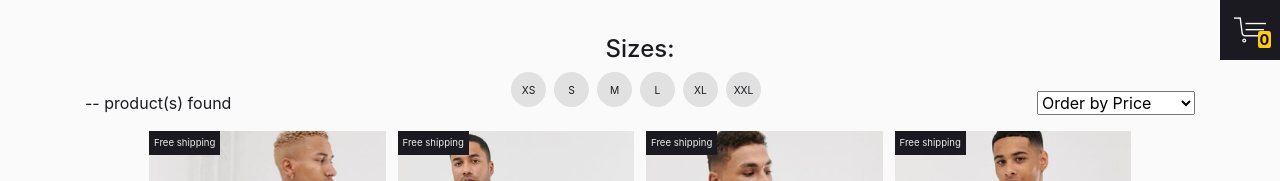
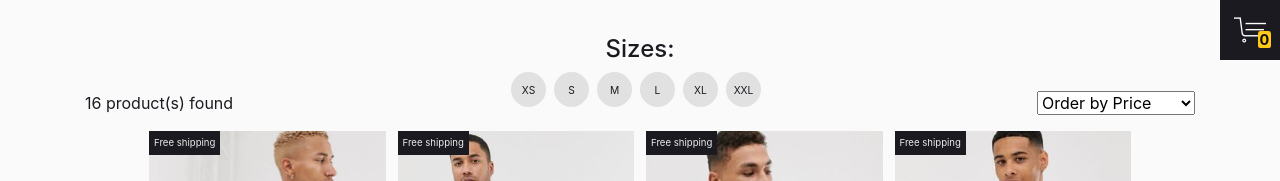
Before and after one commit to RBGeorgiev/javascript-practice, a React (Create React App) app in the folder shopping-cart-react/: page / in a window 1280 px wide. Shown: the top 181 px of the page. Built offline with nearby package versions, Linux system fonts and the light colour scheme.

Commit message:
added text showing number of products found

```diff
--- a/shopping-cart-react/src/components/filter.js
+++ b/shopping-cart-react/src/components/filter.js
@@ -59,7 +59,7 @@ class Filter extends React.Component {
         return (
             <Container className="filters">
                 <div>
-                    -- product(s) found
+                    {this.props.products.length} product(s) found
                 </div>
                 <div>
                     <h4 className="title">Sizes:</h4>
@@ -77,4 +77,10 @@ class Filter extends React.Component {
     }
 }
 
-export default connect(null, { filterProducts })(Filter);
+const mapStateToProps = (state) => {
+    return {
+        products: state.products
+    }
+}
+
+export default connect(mapStateToProps, { filterProducts })(Filter);
```
